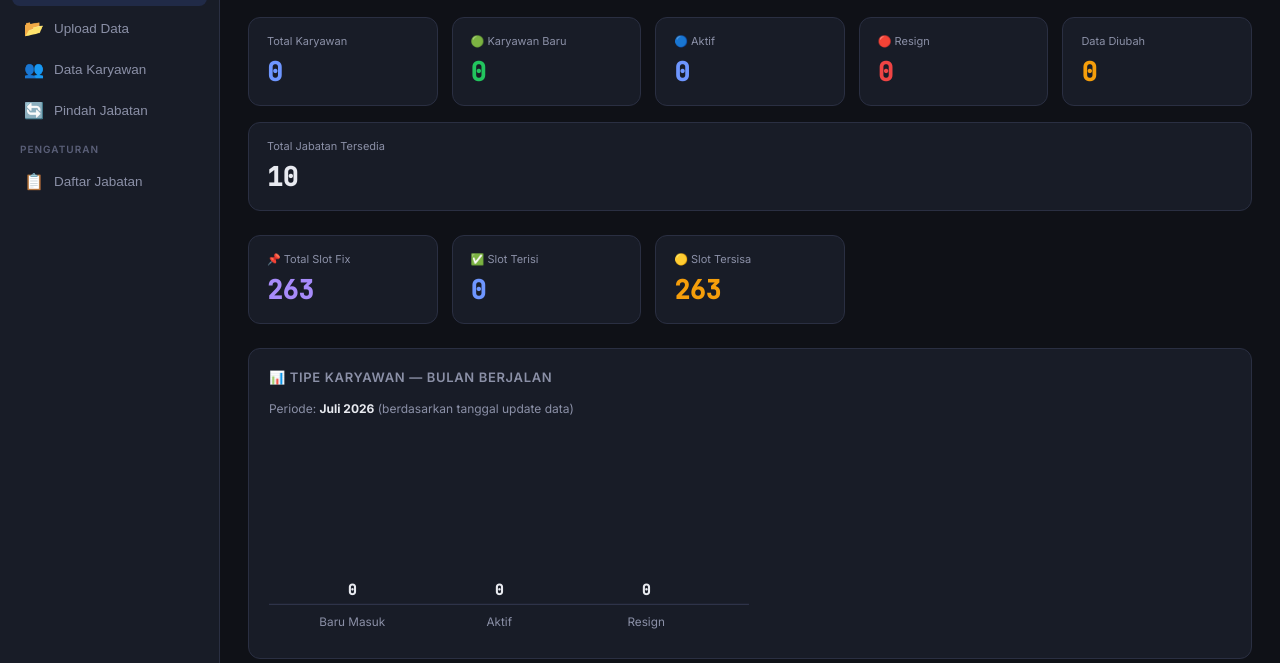
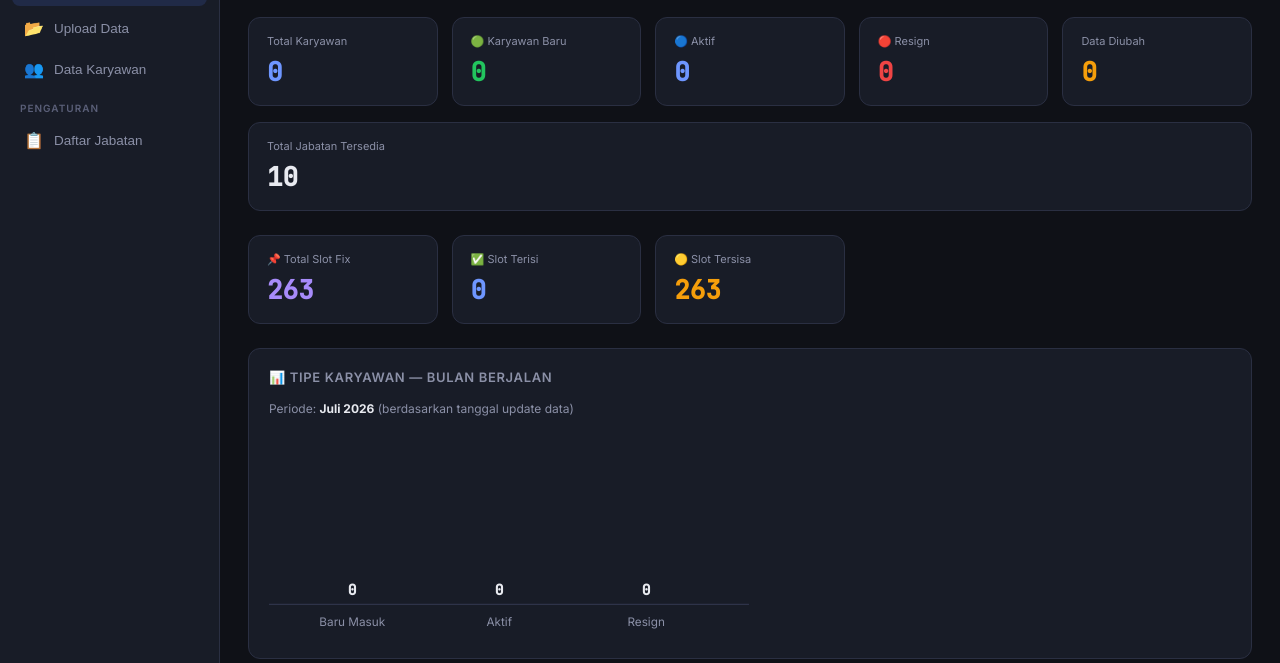
Before and after one commit to yadha18/Website-Kontrak-Karyawan, a plain HTML site: page index.html in a window 1280 px wide. Shown: the part 137-800 px from the top of the page. Drawn offline with Linux system fonts and the light colour scheme.

Commit message:
hide-pindah-jabatan-menu

```diff
--- a/index.html
+++ b/index.html
@@ -21,7 +21,7 @@
     <button class="nav-item active" onclick="navigate('dashboard')"><span class="icon">📊</span> Dashboard</button>
     <button class="nav-item" onclick="navigate('upload')"><span class="icon">📂</span> Upload Data</button>
     <button class="nav-item" onclick="navigate('karyawan')"><span class="icon">👥</span> Data Karyawan</button>
-    <button class="nav-item" onclick="navigate('pindah')"><span class="icon">🔄</span> Pindah Jabatan</button>
+    <!-- <button class="nav-item" onclick="navigate('pindah')"><span class="icon">🔄</span> Pindah Jabatan</button> -->
     <div class="nav-label">Pengaturan</div>
     <button class="nav-item" onclick="navigate('jabatan')"><span class="icon">📋</span> Daftar Jabatan</button>
   </nav>
```
